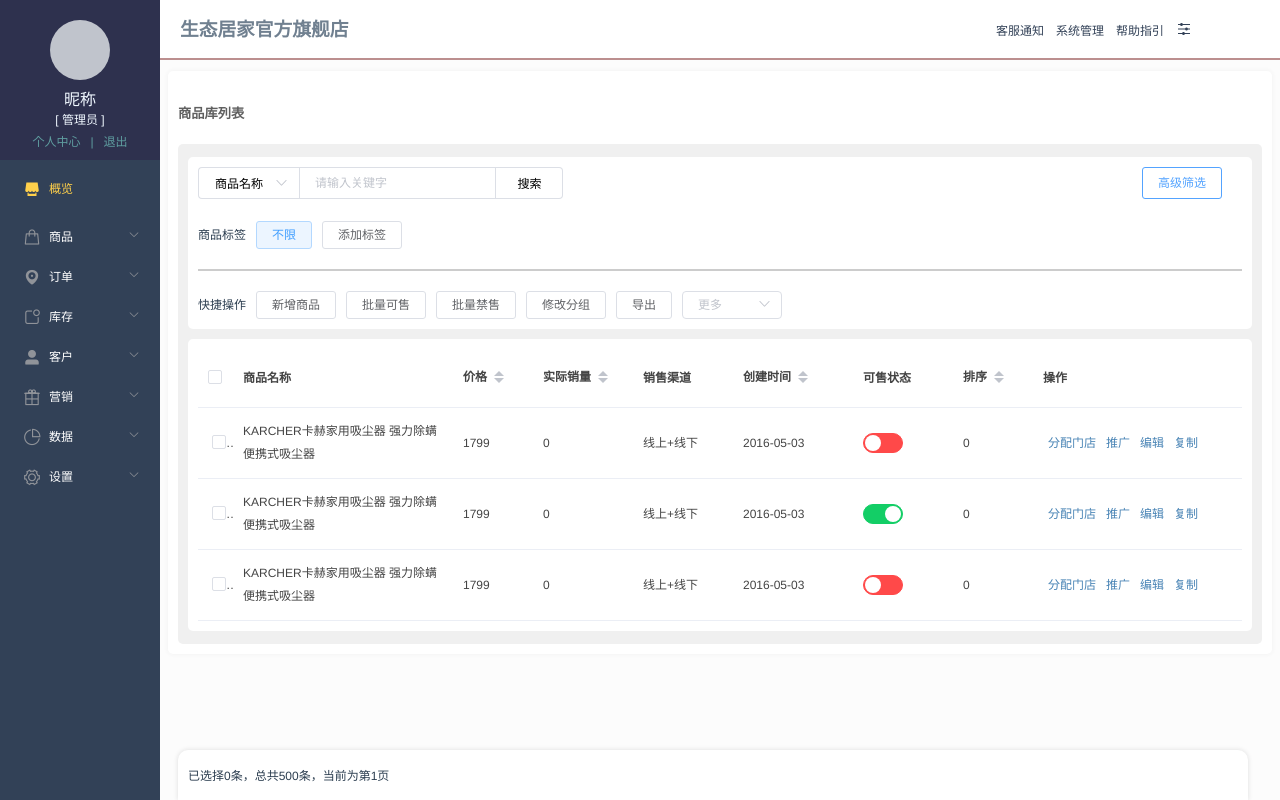
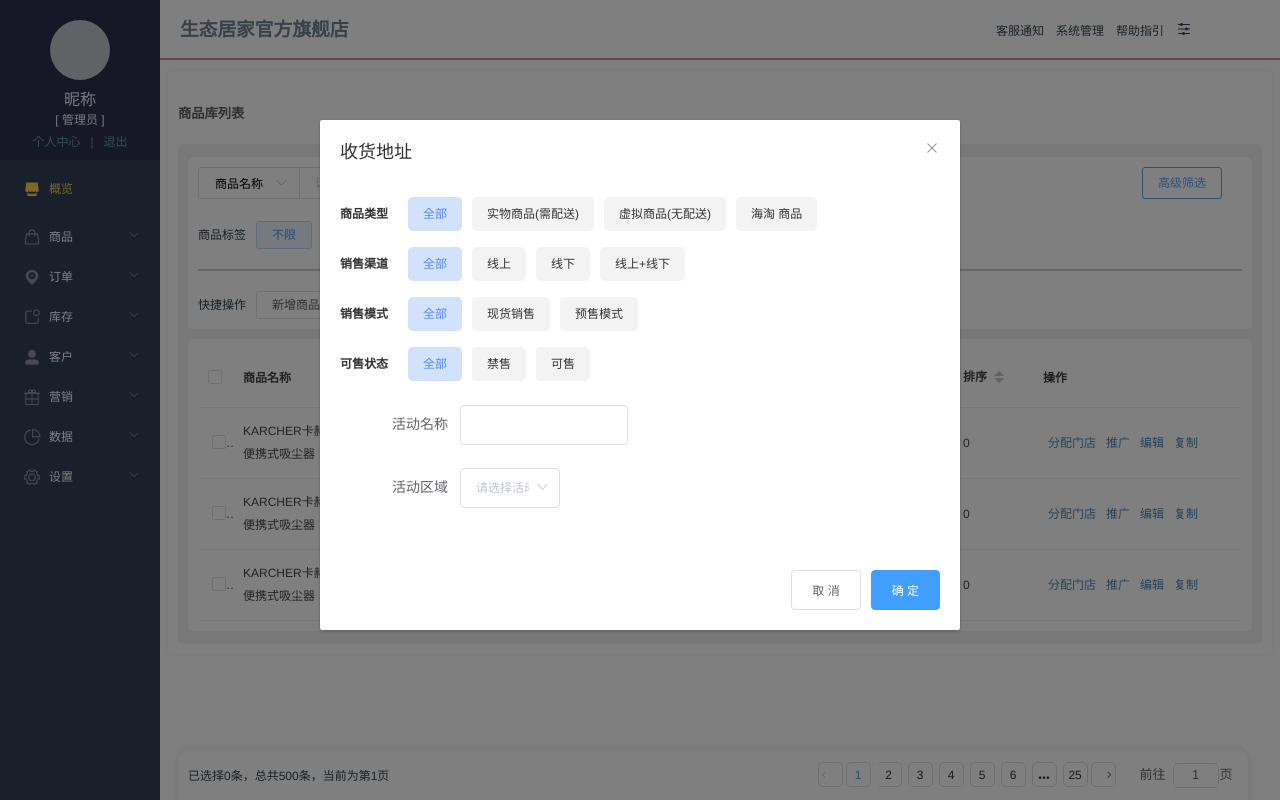
Before and after one commit to atli9908/saasSystem, a Vue app: page /goodslist in a window 1280 px wide. Built offline with nearby package versions, Linux system fonts and the light colour scheme.

Commit message:
设计删选商品弹出框

```diff
--- a/src/App.vue
+++ b/src/App.vue
@@ -24,9 +24,12 @@ h6{
   font-size: 14px;
   color: #333;
 }
-p,a,span,li{
+p,a,li{
   font-size: 12px !important;
   text-decoration:none;
+}
+span{
+  font-size: 12px;
 }
 #app {
   font-family: "Avenir", Helvetica, Arial, sans-serif;
--- a/src/components/common/myPage.vue
+++ b/src/components/common/myPage.vue
@@ -8,7 +8,7 @@
             layout="prev, pager, next, jumper"
             :page-size="20"
             :total="total"
-            @current-change="pageChange"
+            @current-change="pageChange">
         </el-pagination>
     </div>
 </template>
--- a/src/components/goods_list.vue
+++ b/src/components/goods_list.vue
@@ -1,7 +1,51 @@
 <template>
     <div class="bg-purple">
+        <el-dialog title="收货地址" :visible.sync="dialogFormVisible">
+            <div class="gropdiv">
+                <span class="tag-title">商品类型</span>
+                <span class="my-tag" :class="active">全部</span>
+                <span class="my-tag">实物商品(需配送)</span>
+                <span class="my-tag">虚拟商品(无配送)</span>
+                <span class="my-tag">海淘 商品</span>
+            </div>
+            <div class="gropdiv">
+                <span class="tag-title">销售渠道</span>
+                <span class="my-tag" :class="active">全部</span>
+                <span class="my-tag">线上</span>
+                <span class="my-tag">线下</span>
+                <span class="my-tag">线上+线下</span>
+            </div>
+            <div class="gropdiv">
+                <span class="tag-title">销售模式</span>
+                <span class="my-tag" :class="active">全部</span>
+                <span class="my-tag">现货销售</span>
+                <span class="my-tag">预售模式</span>
+            </div>
+            <div class="gropdiv">
+                <span class="tag-title">可售状态</span>
+                <span class="my-tag" :class="active">全部</span>
+                <span class="my-tag">禁售</span>
+                <span class="my-tag">可售</span>
+            </div>
+            <el-form :model="form">
+                <el-form-item label="活动名称" :label-width="formLabelWidth">
+                <el-input v-model="form.name" auto-complete="off"></el-input>
+                </el-form-item>
+                <el-form-item label="活动区域" :label-width="formLabelWidth">
+                <el-select v-model="form.region" placeholder="请选择活动区域">
+                    <el-option label="区域一" value="shanghai"></el-option>
+                    <el-option label="区域二" value="beijing"></el-option>
+                </el-select>
+                </el-form-item>
+            </el-form>
+            <div slot="footer" class="dialog-footer">
+                <el-button @click="dialogFormVisible = false">取 消</el-button>
+                <el-button type="primary" @click="dialogFormVisible = false">确 定</el-button>
+            </div>
+        </el-dialog>
         <h5 class="shangp_title">商品库列表</h5>
         <div class="content-wrap">
+            <!-- box1 -->
             <div class="search-box bg-purple jianju">
                 <div>
                     <el-input placeholder="请输入关键字" v-model="searchText" class="input-with-select" size="small">
@@ -12,7 +56,7 @@
                         </el-select>
                         <el-button slot="append">搜索</el-button>
                     </el-input>
-                    <el-button plain size="small" class="shaix-btn">高级筛选</el-button>
+                    <el-button plain size="small" class="shaix-btn" @click="dialogFormVisible = true">高级筛选</el-button>
                 </div>
                 <div style="height:30px; line-height:30px; margin-top:20px">
                     <div class="spbq">
@@ -43,55 +87,63 @@
                     </div>
                 </div>
             </div>
-
+            <!-- box2 -->
             <div class="list-box bg-purple">
                 <el-table
                     ref="multipleTable"
                     :data="tableData"
                     tooltip-effect="dark"
                     style="width: 100%"
-                @selection-change="handleSelectionChange">
+                    @selection-change="handleSelectionChange"
+                >
                     <el-table-column type="selection" width="35">
                     </el-table-column>
                     <el-table-column
                         prop="title"
                         label="商品名称"
-                    width="220">
+                        width="220"
+                    >
                     </el-table-column>
                     <el-table-column
                         sortable
                         prop="price"
                         label="价格"
-                    width="80">
+                        width="80"
+                    >                        >
                     </el-table-column>
                     <el-table-column
                         sortable
                         prop="sales"
                         label="实际销量"
                         show-overflow-tooltip
-                    width="100">
+                        width="100"
+                    >
                     </el-table-column>
                     <el-table-column
                         prop="channel"
                         label="销售渠道"
-                    width="100">
+                        width="100"
+                    >
                     </el-table-column>
                     <el-table-column
                         sortable
                         prop="data"
                         label="创建时间"
-                    width="120">
+                        width="120"
+                    >
                       <template slot-scope="scope">{{ scope.row.date }}</template>
                     </el-table-column>
                     <el-table-column
                         prop="state"
                         label="可售状态"
-                    width="100">
+                        width="100"
+                    >
                       <template slot-scope="scope">
                         <el-switch
                           v-model= 'scope.row.state'
                           active-color="#13ce66"
-                          inactive-color="#ff4949">
+                          inactive-color="#ff4949"
+                        >
                         </el-switch>
                       </template>
                     </el-table-column>
@@ -99,7 +151,8 @@
                         sortable
                         prop="mid"
                         label="排序"
-                    width="80">
+                        width="80"
+                    >
                     </el-table-column>
                     <el-table-column
                         prop="name"
@@ -169,7 +222,21 @@ export default {
               mid: '0'
             }
         ],
-        multipleSelection: []
+        multipleSelection: [],
+        dialogTableVisible: false,
+        dialogFormVisible: true,
+        form: {
+          name: '',
+          region: '',
+          date1: '',
+          date2: '',
+          delivery: false,
+          type: [],
+          resource: '',
+          desc: ''
+        },
+        formLabelWidth: '120px',
+        active:'hoverbg'
       }
     },
     methods:{
@@ -242,4 +309,25 @@ export default {
     color: steelblue;
 }
 
+.gropdiv{
+    height: 50px;
+}
+.tag-title{
+    color: #333;
+    font-weight: 600;
+    margin-right: 15px;
+}
+.my-tag{
+    padding: 10px 15px;
+    background-color: rgb(243, 243, 243);
+    margin: 0 5px;
+    color: #333;
+    border-radius: 5px;
+}
+.hoverbg{
+    background-color: rgb(210, 225, 252);
+    color: rgb(79, 139, 252);
+
+}
+
 </style>
```
Also changed, not shown: src/components/common/searchfilter.vue (added, +19 -0 lines). Lines whose indentation alone changed are shown as unchanged.
